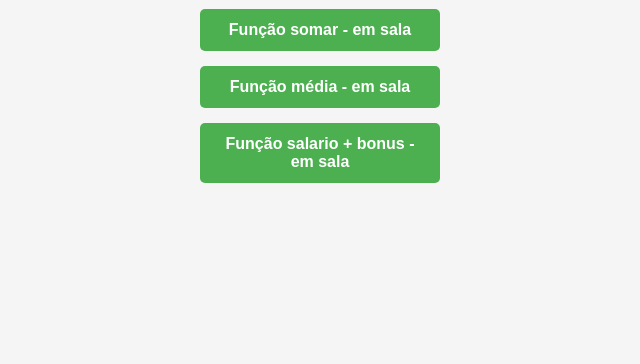
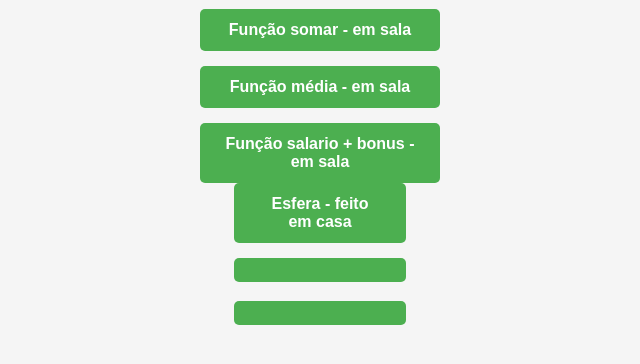
Before and after one commit to Geovannaoliveiracosta12a/Lista-Extremamente_basico22a, a plain HTML site: page index.html in a window 1280 px wide. Shown: the part 86-450 px from the top of the page, without its empty margins (320-960 px from the left). Drawn offline with Linux system fonts and the light colour scheme.

Commit message:
Função para calcular a Esfera - em casa

```diff
--- a/index.html
+++ b/index.html
@@ -10,7 +10,7 @@
     <header>
         <h1>Lista de Exercício - 1</h1>
     </header>
-
+    <section>
         <nav>
             <ul>
                 <li>
@@ -25,6 +25,26 @@
                     <a href="./Extremamente_basico3 - em sala/salario.html">Função salario + bonus - em sala</a>
                 </li>
             </ul>
+
         </nav>
+    </section>
+
+    <section>
+        <nav>
+            <ul>
+                <li>
+                    <a href="./pages/esfera - em casa/esfera.html"> Esfera - feito em casa</a>
+                </li>
+
+                <li>
+                    <a href=""></a>
+                </li>
+
+                <li>
+                    <a href=""></a>
+                </li>
+            </ul>
+        </nav>
+    </section>
 </body>
 </html>
```
Also changed, not shown: pages/esfera - em casa/esfera.html (added, +15 -0 lines), pages/esfera - em casa/esfera.js (added, +11 -0 lines). Lines whose indentation alone changed are shown as unchanged.
